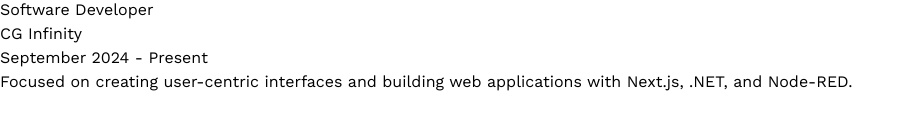
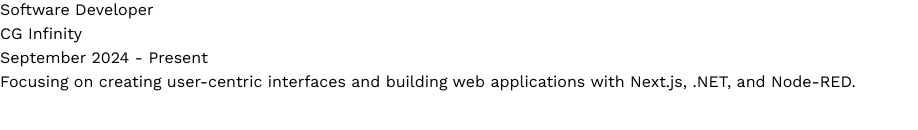
Before and after one commit to keshavkumar143/Portfolio-Site-, a React (Vite) app in the folder keshavkumar/: page /experience in a window 1280 px wide. Shown: the part 580-710 px from the top of the page, without its empty margins (0-918 px from the left). Built offline with nearby package versions, Linux system fonts and the light colour scheme.

Commit message:
Correct description tense in Experience component for consistency

```diff
--- a/keshavkumar/src/Components/Experience/Experience.jsx
+++ b/keshavkumar/src/Components/Experience/Experience.jsx
@@ -31,7 +31,7 @@
       company: "CG Infinity",
       duration: "September 2024 - Present",
       description:
-        "Focused on creating user-centric interfaces and building web applications with Next.js, .NET, and Node-RED.",
+        "Focusing on creating user-centric interfaces and building web applications with Next.js, .NET, and Node-RED.",
       svg: CgLogo,
     },
   ];
```
